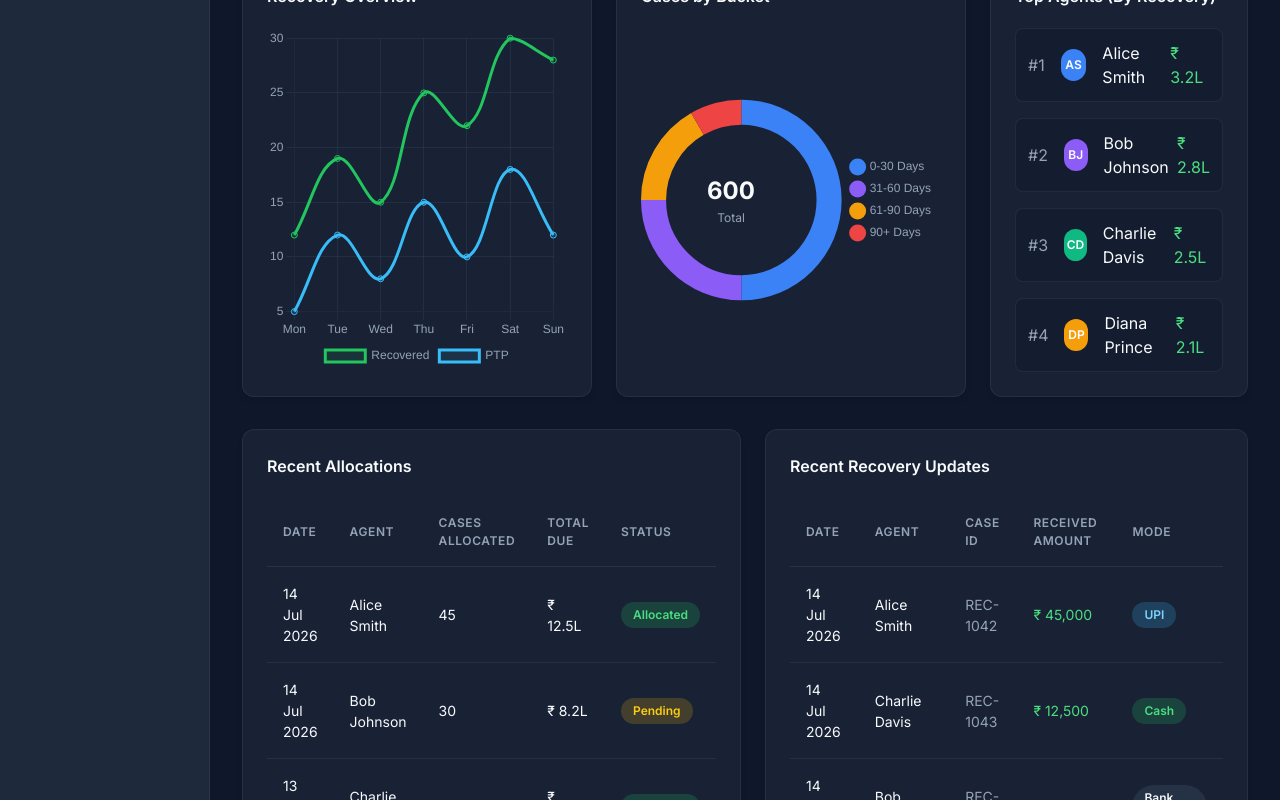
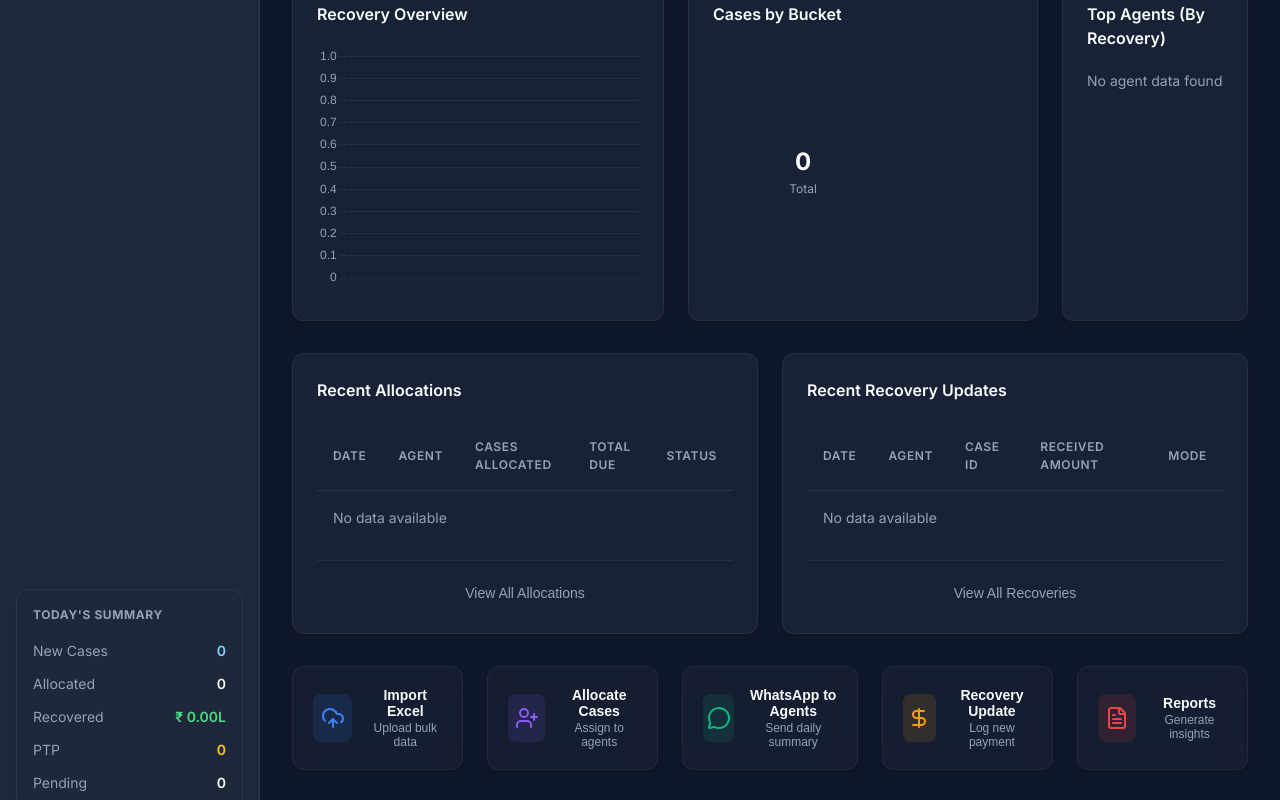
Before and after one commit to Deepak5310/RecoSys, a React (Vite) app: page / in a window 1280 px wide. Shown: the part 360-1160 px from the top of the page. Built offline with nearby package versions, Linux system fonts and the light colour scheme.

Commit message:
Wire real Excel data to dashboard via React Context

```diff
--- a/src/App.tsx
+++ b/src/App.tsx
@@ -5,14 +5,18 @@ import { Analytics } from './components/dashboard/Analytics';
 import { DataTables } from './components/dashboard/DataTables';
 import { QuickActions } from './components/dashboard/QuickActions';
 
+import { DataProvider } from './context/DataContext';
+
 function App() {
   return (
+    <DataProvider>
       <Layout>
         <StatCards />
         <Analytics />
         <DataTables />
         <QuickActions />
       </Layout>
+    </DataProvider>
   );
 }
 
--- a/src/components/dashboard/Analytics.tsx
+++ b/src/components/dashboard/Analytics.tsx
@@ -1,4 +1,3 @@
-
 import {
   Chart as ChartJS,
   CategoryScale,
@@ -11,6 +10,7 @@ import {
   ArcElement
 } from 'chart.js';
 import { Line, Doughnut } from 'react-chartjs-2';
+import { useData } from '../../context/DataContext';
 import './Dashboard.css';
 
 ChartJS.register(
@@ -24,14 +24,9 @@ ChartJS.register(
   ArcElement
 );
 
-const topAgents = [
-  { rank: 1, name: 'Alice Smith', recovered: '₹ 3.2L', initials: 'AS', color: '#3b82f6' },
-  { rank: 2, name: 'Bob Johnson', recovered: '₹ 2.8L', initials: 'BJ', color: '#8b5cf6' },
-  { rank: 3, name: 'Charlie Davis', recovered: '₹ 2.5L', initials: 'CD', color: '#10b981' },
-  { rank: 4, name: 'Diana Prince', recovered: '₹ 2.1L', initials: 'DP', color: '#f59e0b' },
-];
+export function Analytics() {
+  const { metrics } = useData();
 
-export function Analytics() {
   const lineOptions = {
     responsive: true,
     maintainAspectRatio: false,
@@ -44,26 +39,6 @@ export function Analytics() {
     }
   };
 
-  const lineData = {
-    labels: ['Mon', 'Tue', 'Wed', 'Thu', 'Fri', 'Sat', 'Sun'],
-    datasets: [
-      {
-        label: 'Recovered',
-        data: [12, 19, 15, 25, 22, 30, 28],
-        borderColor: '#22c55e',
-        backgroundColor: 'rgba(34, 197, 94, 0.1)',
-        tension: 0.4,
-      },
-      {
-        label: 'PTP',
-        data: [5, 12, 8, 15, 10, 18, 12],
-        borderColor: '#38bdf8',
-        backgroundColor: 'rgba(56, 189, 248, 0.1)',
-        tension: 0.4,
-      },
-    ],
-  };
-
   const donutOptions = {
     responsive: true,
     maintainAspectRatio: false,
@@ -73,30 +48,23 @@ export function Analytics() {
     }
   };
 
-  const donutData = {
-    labels: ['0-30 Days', '31-60 Days', '61-90 Days', '90+ Days'],
-    datasets: [{
-      data: [300, 150, 100, 50],
-      backgroundColor: ['#3b82f6', '#8b5cf6', '#f59e0b', '#ef4444'],
-      borderWidth: 0,
-    }]
-  };
+  const totalBucketItems = metrics.bucketData.datasets?.[0]?.data?.reduce((a: number, b: number) => a + b, 0) || 0;
 
   return (
     <div className="analytics-row">
       <div className="analytics-card glass-panel col-large">
         <h3 className="card-title">Recovery Overview</h3>
         <div className="chart-container">
-          <Line options={lineOptions} data={lineData} />
+          <Line options={lineOptions} data={metrics.lineChartData} />
         </div>
       </div>
 
       <div className="analytics-card glass-panel col-medium">
         <h3 className="card-title">Cases by Bucket</h3>
         <div className="chart-container relative flex items-center justify-center">
-          <Doughnut options={donutOptions} data={donutData} />
+          <Doughnut options={donutOptions} data={metrics.bucketData} />
           <div className="donut-center-text">
-            <div className="donut-total">600</div>
+            <div className="donut-total">{totalBucketItems}</div>
             <div className="donut-label">Total</div>
           </div>
         </div>
@@ -105,7 +73,10 @@ export function Analytics() {
       <div className="analytics-card glass-panel col-medium">
         <h3 className="card-title">Top Agents (By Recovery)</h3>
         <div className="agents-list">
-          {topAgents.map((agent, i) => (
+          {metrics.topAgents.length === 0 ? (
+            <div className="text-muted text-sm text-center py-4">No agent data found</div>
+          ) : (
+            metrics.topAgents.map((agent, i) => (
               <div key={i} className="agent-item flex items-center justify-between">
                 <div className="flex items-center gap-4">
                   <div className="agent-rank text-muted">#{agent.rank}</div>
@@ -114,7 +85,8 @@ export function Analytics() {
                 </div>
                 <div className="agent-amount font-semibold text-success">{agent.recovered}</div>
               </div>
-          ))}
+            ))
+          )}
         </div>
       </div>
     </div>
--- a/src/components/dashboard/DataTables.tsx
+++ b/src/components/dashboard/DataTables.tsx
@@ -1,24 +1,12 @@
-
+import { useData } from '../../context/DataContext';
 import './Dashboard.css';
 
-const allocations = [
-  { id: 1, date: '14 Jul 2026', agent: 'Alice Smith', cases: 45, due: '₹ 12.5L', status: 'Allocated' },
-  { id: 2, date: '14 Jul 2026', agent: 'Bob Johnson', cases: 30, due: '₹ 8.2L', status: 'Pending' },
-  { id: 3, date: '13 Jul 2026', agent: 'Charlie Davis', cases: 50, due: '₹ 15.0L', status: 'Allocated' },
-  { id: 4, date: '13 Jul 2026', agent: 'Diana Prince', cases: 25, due: '₹ 6.4L', status: 'Pending' },
-];
+export function DataTables() {
+  const { metrics } = useData();
 
-const recoveries = [
-  { id: 'REC-1042', date: '14 Jul 2026', agent: 'Alice Smith', amount: '₹ 45,000', mode: 'UPI' },
-  { id: 'REC-1043', date: '14 Jul 2026', agent: 'Charlie Davis', amount: '₹ 12,500', mode: 'Cash' },
-  { id: 'REC-1044', date: '14 Jul 2026', agent: 'Bob Johnson', amount: '₹ 50,000', mode: 'Bank Transfer' },
-  { id: 'REC-1045', date: '13 Jul 2026', agent: 'Alice Smith', amount: '₹ 25,000', mode: 'UPI' },
-];
-
-export function DataTables() {
   const getStatusBadge = (status: string) => {
     switch(status) {
-      case 'Allocated': return <span className="badge badge-success">{status}</span>;
+      case 'Closed': return <span className="badge badge-success">{status}</span>;
       case 'Pending': return <span className="badge badge-warning">{status}</span>;
       default: return <span className="badge">{status}</span>;
     }
@@ -49,7 +37,10 @@ export function DataTables() {
               </tr>
             </thead>
             <tbody>
-              {allocations.map(row => (
+              {metrics.allocations.length === 0 ? (
+                <tr><td colSpan={5} className="text-center text-muted">No data available</td></tr>
+              ) : (
+                metrics.allocations.map(row => (
                   <tr key={row.id}>
                     <td>{row.date}</td>
                     <td>{row.agent}</td>
@@ -57,7 +48,8 @@ export function DataTables() {
                     <td className="font-semibold">{row.due}</td>
                     <td>{getStatusBadge(row.status)}</td>
                   </tr>
-              ))}
+                ))
+              )}
             </tbody>
           </table>
         </div>
@@ -80,7 +72,10 @@ export function DataTables() {
               </tr>
             </thead>
             <tbody>
-              {recoveries.map(row => (
+              {metrics.recoveries.length === 0 ? (
+                <tr><td colSpan={5} className="text-center text-muted">No data available</td></tr>
+              ) : (
+                metrics.recoveries.map(row => (
                   <tr key={row.id}>
                     <td>{row.date}</td>
                     <td>{row.agent}</td>
@@ -88,7 +83,8 @@ export function DataTables() {
                     <td className="font-semibold text-success">{row.amount}</td>
                     <td>{getModeBadge(row.mode)}</td>
                   </tr>
-              ))}
+                ))
+              )}
             </tbody>
           </table>
         </div>
--- a/src/components/dashboard/QuickActions.tsx
+++ b/src/components/dashboard/QuickActions.tsx
@@ -11,8 +11,11 @@ const actions = [
   { id: 'reports', title: 'Reports', sub: 'Generate insights', icon: FileText, color: '#ef4444' },
 ];
 
+import { useData } from '../../context/DataContext';
+
 export function QuickActions() {
   const fileInputRef = useRef<HTMLInputElement>(null);
+  const { setRawData } = useData();
 
   const handleActionClick = (id: string) => {
     console.log(`Button clicked with id: ${id}`);
@@ -40,6 +43,8 @@ export function QuickActions() {
         const sheetName = workbook.SheetNames[0];
         const worksheet = workbook.Sheets[sheetName];
         const jsonData = xlsx.utils.sheet_to_json(worksheet);
+
+        setRawData(jsonData);
 
         console.log('Imported Excel Data:', jsonData);
         alert(`Successfully imported ${jsonData.length} cases from ${file.name}`);
--- a/src/components/dashboard/StatCards.tsx
+++ b/src/components/dashboard/StatCards.tsx
@@ -1,16 +1,18 @@
-
 import { Briefcase, Clock, FileWarning, CheckCircle, FilePlus } from 'lucide-react';
+import { useData } from '../../context/DataContext';
 import './Dashboard.css';
 
-const stats = [
-  { title: 'Total Cases', value: '4,520', sub: '+12% from last month', icon: Briefcase, color: 'var(--primary)' },
-  { title: 'Pending', value: '2,100', sub: 'Requires action', icon: Clock, color: 'var(--status-warning-text)' },
-  { title: 'PTP', value: '850', sub: 'Promises to pay', icon: FileWarning, color: 'var(--status-info-text)' },
-  { title: 'Recovered', value: '₹ 12.5L', sub: '+8% this week', icon: CheckCircle, color: 'var(--status-success-text)' },
-  { title: 'New Today', value: '142', sub: 'Assigned today', icon: FilePlus, color: 'var(--secondary)' },
-];
+export function StatCards() {
+  const { metrics } = useData();
 
-export function StatCards() {
+  const stats = [
+    { title: 'Total Cases', value: metrics.totalCases.toLocaleString('en-IN'), sub: 'Total uploaded cases', icon: Briefcase, color: 'var(--primary)' },
+    { title: 'Pending', value: metrics.pendingCases.toLocaleString('en-IN'), sub: 'Requires action', icon: Clock, color: 'var(--status-warning-text)' },
+    { title: 'PTP', value: metrics.ptpCases.toLocaleString('en-IN'), sub: 'Promises to pay', icon: FileWarning, color: 'var(--status-info-text)' },
+    { title: 'Recovered', value: `₹ ${(metrics.recoveredAmount / 100000).toFixed(2)}L`, sub: 'Total EMI Received', icon: CheckCircle, color: 'var(--status-success-text)' },
+    { title: 'New Today', value: metrics.newToday.toLocaleString('en-IN'), sub: 'Assigned today', icon: FilePlus, color: 'var(--secondary)' },
+  ];
+
   return (
     <div className="stats-row">
       {stats.map((stat, i) => {
--- a/src/components/layout/Sidebar.tsx
+++ b/src/components/layout/Sidebar.tsx
@@ -11,8 +11,11 @@ const navItems = [
   { id: 'agents', icon: Users, label: 'Agents' },
 ];
 
+import { useData } from '../../context/DataContext';
+
 export function Sidebar() {
   const fileInputRef = useRef<HTMLInputElement>(null);
+  const { setRawData, metrics } = useData();
 
   const handleNavClick = (id: string) => {
     console.log(`Sidebar clicked with id: ${id}`);
@@ -38,6 +41,8 @@ export function Sidebar() {
         const sheetName = workbook.SheetNames[0];
         const worksheet = workbook.Sheets[sheetName];
         const jsonData = xlsx.utils.sheet_to_json(worksheet);
+
+        setRawData(jsonData);
 
         console.log('Imported Excel Data from Sidebar:', jsonData);
         alert(`Successfully imported ${jsonData.length} cases from ${file.name}`);
@@ -85,23 +90,23 @@ export function Sidebar() {
             <ul className="summary-list">
               <li>
                 <span className="summary-label">New Cases</span>
-                <span className="summary-val text-info">142</span>
+                <span className="summary-val text-info">{metrics.newToday}</span>
               </li>
               <li>
                 <span className="summary-label">Allocated</span>
-                <span className="summary-val">120</span>
+                <span className="summary-val">{metrics.totalCases}</span>
               </li>
               <li>
                 <span className="summary-label">Recovered</span>
-                <span className="summary-val text-success">₹ 4.2L</span>
+                <span className="summary-val text-success">₹ {(metrics.recoveredAmount / 100000).toFixed(2)}L</span>
               </li>
               <li>
                 <span className="summary-label">PTP</span>
-                <span className="summary-val text-warning">45</span>
+                <span className="summary-val text-warning">{metrics.ptpCases}</span>
               </li>
               <li>
-                <span className="summary-label">Payments</span>
-                <span className="summary-val">18</span>
+                <span className="summary-label">Pending</span>
+                <span className="summary-val">{metrics.pendingCases}</span>
               </li>
             </ul>
           </div>
--- /dev/null
+++ b/src/context/DataContext.tsx
@@ -0,0 +1,142 @@
+import React, { createContext, useState, useContext, useMemo } from 'react';
+
+export interface DashboardData {
+  totalCases: number;
+  pendingCases: number;
+  ptpCases: number;
+  recoveredAmount: number;
+  newToday: number;
+  allocations: any[];
+  recoveries: any[];
+  topAgents: any[];
+  bucketData: any;
+  lineChartData: any;
+}
+
+interface DataContextProps {
+  rawData: any[];
+  setRawData: (data: any[]) => void;
+  metrics: DashboardData;
+}
+
+const defaultMetrics: DashboardData = {
+  totalCases: 0,
+  pendingCases: 0,
+  ptpCases: 0,
+  recoveredAmount: 0,
+  newToday: 0,
+  allocations: [],
+  recoveries: [],
+  topAgents: [],
+  bucketData: { labels: [], datasets: [] },
+  lineChartData: { labels: [], datasets: [] }
+};
+
+export const DataContext = createContext<DataContextProps>({
+  rawData: [],
+  setRawData: () => {},
+  metrics: defaultMetrics
+});
+
+export const useData = () => useContext(DataContext);
+
+export const DataProvider = ({ children }: { children: React.ReactNode }) => {
+  const [rawData, setRawData] = useState<any[]>([]);
+
+  const metrics = useMemo(() => {
+    // If no data is uploaded yet, return some mock default data for visual purposes
+    // or just 0s. Let's return 0s so it genuinely reflects the state.
+    if (!rawData || rawData.length === 0) {
+      return defaultMetrics;
+    }
+
+    const totalCases = rawData.length;
+    let pendingCases = 0;
+    let recoveredAmount = 0;
+    let ptpCases = 0;
+
+    const agentsMap: Record<string, number> = {};
+    const bucketsMap: Record<string, number> = {};
+
+    rawData.forEach(row => {
+      const status = row['Status'] || '';
+      if (status !== 'Resolve') pendingCases++;
+      if (status === 'PTP' || row['PTP'] > 0) ptpCases++;
+
+      const emiReceived = Number(row['EMI Received']) || 0;
+      recoveredAmount += emiReceived;
+
+      const agent = row['FOS'] || 'Unknown';
+      agentsMap[agent] = (agentsMap[agent] || 0) + emiReceived;
+
+      const bkt = row['BKT'] !== undefined ? String(row['BKT']) : '0';
+      bucketsMap[bkt] = (bucketsMap[bkt] || 0) + 1;
+    });
+
+    const topAgents = Object.entries(agentsMap)
+      .map(([name, amount]) => ({ name, amount }))
+      .sort((a, b) => b.amount - a.amount)
+      .slice(0, 4)
+      .map((a, i) => ({
+        rank: i + 1,
+        name: a.name,
+        recovered: `₹ ${(a.amount / 100000).toFixed(2)}L`,
+        initials: a.name.split(' ').map((n: string) => n[0]).join('').substring(0, 2),
+        color: ['#3b82f6', '#8b5cf6', '#10b981', '#f59e0b'][i % 4]
+      }));
+
+    const bucketLabels = Object.keys(bucketsMap);
+    const bucketValues = Object.values(bucketsMap);
+    const bucketData = {
+      labels: bucketLabels.map(l => `Bucket ${l}`),
+      datasets: [{
+        data: bucketValues,
+        backgroundColor: ['#3b82f6', '#8b5cf6', '#f59e0b', '#ef4444', '#10b981'],
+        borderWidth: 0,
+      }]
+    };
+
+    const allocations = rawData.slice(0, 5).map((row, i) => ({
+      id: i,
+      date: new Date().toLocaleDateString('en-GB', { day: '2-digit', month: 'short', year: 'numeric' }),
+      agent: row['FOS'] || 'Unknown',
+      cases: 1,
+      due: `₹ ${((row['Total Due'] || row['POS'] || 0) / 100000).toFixed(2)}L`,
+      status: row['Status'] === 'Resolve' ? 'Closed' : 'Pending'
+    }));
+
+    const recoveriesRaw = rawData.filter(row => (row['EMI Received'] || 0) > 0).slice(0, 5);
+    const recoveries = recoveriesRaw.map((row, i) => ({
+      id: row['Proposal No'] || `REC-${i}`,
+      date: new Date().toLocaleDateString('en-GB', { day: '2-digit', month: 'short', year: 'numeric' }),
+      agent: row['FOS'] || 'Unknown',
+      amount: `₹ ${(row['EMI Received'] || 0).toLocaleString('en-IN')}`,
+      mode: 'Bank Transfer'
+    }));
+
+    return {
+      totalCases,
+      pendingCases,
+      ptpCases,
+      recoveredAmount,
+      newToday: Math.floor(totalCases * 0.1),
+      allocations,
+      recoveries,
+      topAgents,
+      bucketData,
+      lineChartData: {
+         labels: ['Mon', 'Tue', 'Wed', 'Thu', 'Fri', 'Sat', 'Sun'],
+         datasets: [
+           { label: 'Recovered', data: [12, 19, 15, 25, 22, 30, recoveredAmount / 10000], borderColor: '#22c55e', backgroundColor: 'rgba(34, 197, 94, 0.1)', tension: 0.4 },
+           { label: 'PTP', data: [5, 12, 8, 15, 10, 18, ptpCases], borderColor: '#38bdf8', backgroundColor: 'rgba(56, 189, 248, 0.1)', tension: 0.4 },
+         ],
+      }
+    };
+  }, [rawData]);
+
+  return (
+    <DataContext.Provider value={{ rawData, setRawData, metrics }}>
+      {children}
+    </DataContext.Provider>
+  );
+};
```
Also changed, not shown: read_excel2.cjs (added, +8 -0 lines). Lines whose indentation alone changed are shown as unchanged.
